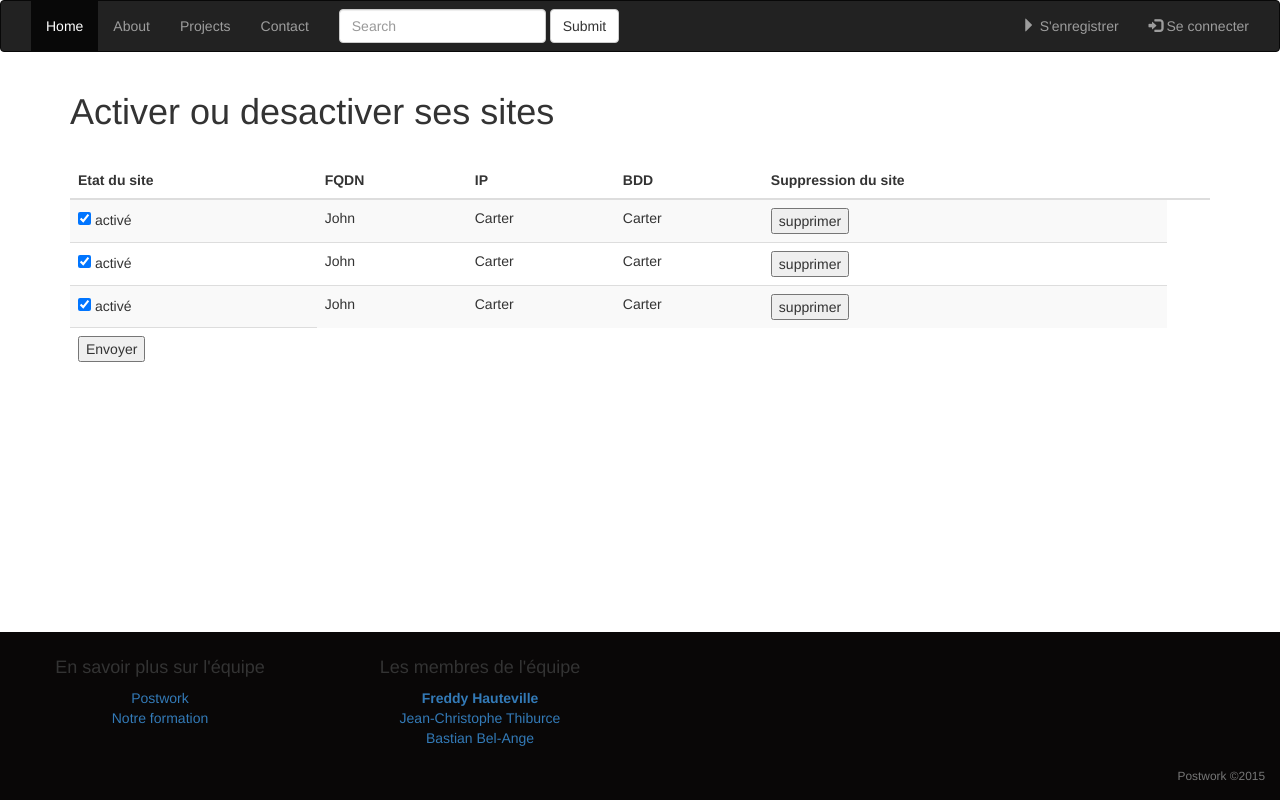
After one commit to Postwork/Integration, a PHP site: page /vue/vSites.php in a window 1280 px wide. The commit adds this page. Run offline with PHP 8.4, Linux system fonts and the light colour scheme.

Commit message:
ajout de plusieurs pages pour le back

```diff
--- /dev/null
+++ b/controleur/Mail.php
@@ -0,0 +1,4 @@
+<?php
+	include(dirname(__FILE__).'/../modele/mMail.php');
+	include(dirname(__FILE__).'/../vue/vMail.php');
+?>
--- /dev/null
+++ b/controleur/Sites.php
@@ -0,0 +1,4 @@
+<?php
+	include(dirname(__FILE__).'/../modele/mSites.php');
+	include(dirname(__FILE__).'/../vue/vSites.php');
+?>
--- a/vue/vFooter.php
+++ b/vue/vFooter.php
@@ -2,13 +2,15 @@
 
 .foot {
   background: #090707;
+  padding: 15px;
 }
 
 </style>
 
-<footer class="container-fluid text-center foot">
+<footer class="text-center">
 
-        <div class="container-fluid">
+        <div class="navbar navbar-fixed-bottom foot">
+        <!-- <div class="container-fluid foot"> -->
             <div class="row">
                 <div class="col-xs-6 col-sm-3 column">
                     <h4>En savoir plus sur l'équipe</h4>
--- a/vue/vIndex.php
+++ b/vue/vIndex.php
@@ -187,9 +187,8 @@
       </div>
     </div>
   </div>
-</body>
-<?php
+  <?php
   include_once("vFooter.php");
   ?>
-
+</body>
 </html>
--- a/vue/vNavco.php
+++ b/vue/vNavco.php
@@ -3,6 +3,11 @@
   <nav class="navbar navbar-inverse">
     <div class="container-fluid">
       <div class="navbar-header">
+         <button type="button" class="navbar-toggle" data-toggle="collapse" data-target="#myNavbar">
+        <span class="icon-bar"></span>
+        <span class="icon-bar"></span>
+        <span class="icon-bar"></span>
+      </button>
       </div>
       <div class="collapse navbar-collapse" id="myNavbar">
         <ul class="nav navbar-nav">
--- /dev/null
+++ b/vue/vSites.php
@@ -0,0 +1,99 @@
+<!DOCTYPE html>
+<html >
+  <head>
+    <meta charset="UTF-8">
+    <title>Inscription</title>
+
+        <link rel="stylesheet" href=" vue/contenu/bootstrap/css/bootstrap.css">
+       <!--  <link rel="stylesheet" href=" vue/style.css">  -->
+
+  </head>
+  <body>
+      <?php
+    include_once("vNavco.php");
+  ?>
+    <div class="container">
+      <h1> Activer ou desactiver ses sites</h1>
+      </br>
+     <table class="table table-striped">
+    <thead>
+        <tr>
+            <th>Etat du site</th>
+            <th>FQDN</th>
+            <th>IP</th>
+            <th>BDD</th>
+            <th>Suppression du site</th>
+            <th></th>
+        </tr>
+    </thead>
+    <body>
+  <?php
+ //     foreach($news as $n)
+ //     {
+ //         echo '
+ //         <tr>
+ //            <td>
+ //              <input type="checkbox" name="lien1" value="nom du lien"  font-weight:bold"onclick" checked>
+ //               activé
+ //            </td>
+ //           <td>
+ //            .$LOL['nom']
+ //           </td>
+ //           <td>
+ //             .$LOL['IP']
+ //           </td>
+ //           <td>
+ //             <input type="radio" name="inlineRadioOptions" id="inlineRadio1" value="option1" checked> active
+ //           </td>
+ //           <td>
+ //             .$LOL
+ //           </td>
+ //           <td>
+ //             .$nom
+ //           </td>
+ //           <td><button type="submit" name="envoyer">supprimer</button></td>
+ //           <td> <input type="button" name="lien1" value="nom du lien" onclick="self.location.href='page=$'" style="background-color:#3cb371" style="color:white; font-weight:bold"onclick>
+ //         </tr>'
+ // }
+
+?>
+
+        <tr>
+            <td>
+              <input type="checkbox" name="lien1" value="nom du lien"  font-weight:bold"onclick" checked>
+               activé
+            </td>
+            <td>John</td>
+            <td>Carter</td>
+            <td>Carter</td>
+            <td><button type="submit" name="envoyer">supprimer</button></td>
+        </tr>
+        <tr>
+            <td>
+              <input type="checkbox" name="lien1" value="nom du lien" font-weight:bold"onclick" checked>
+               activé
+            </td>
+            <td>John</td>
+            <td>Carter</td>
+            <td>Carter</td>
+            <td><button type="submit" name="envoyer">supprimer</button></td>
+        </tr>
+        <tr>
+            <td>
+              <input type="checkbox" name="lien1" value="nom du lien" font-weight:bold"onclick" checked>
+               activé
+            </td>
+            <td>John</td>
+            <td>Carter</td>
+            <td>Carter</td>
+            <td><button type="submit" name="envoyer">supprimer</button></td>
+        </tr>
+        <td> <button type="submit" name="envoyer">Envoyer</button> </td>
+    </body>
+</table>
+    </div>
+      <?php
+    include_once("vFooter.php");
+  ?>
+  </body>
+</html>
```
Also changed, not shown: index.php (+58 -1 lines), vue/vFqdn.php (+7 -1 lines), vue/vMail.php (added, +36 -0 lines), modele/.php (added), modele/mMail.php (added), modele/mSites.php (added), vue/v.html (added).
